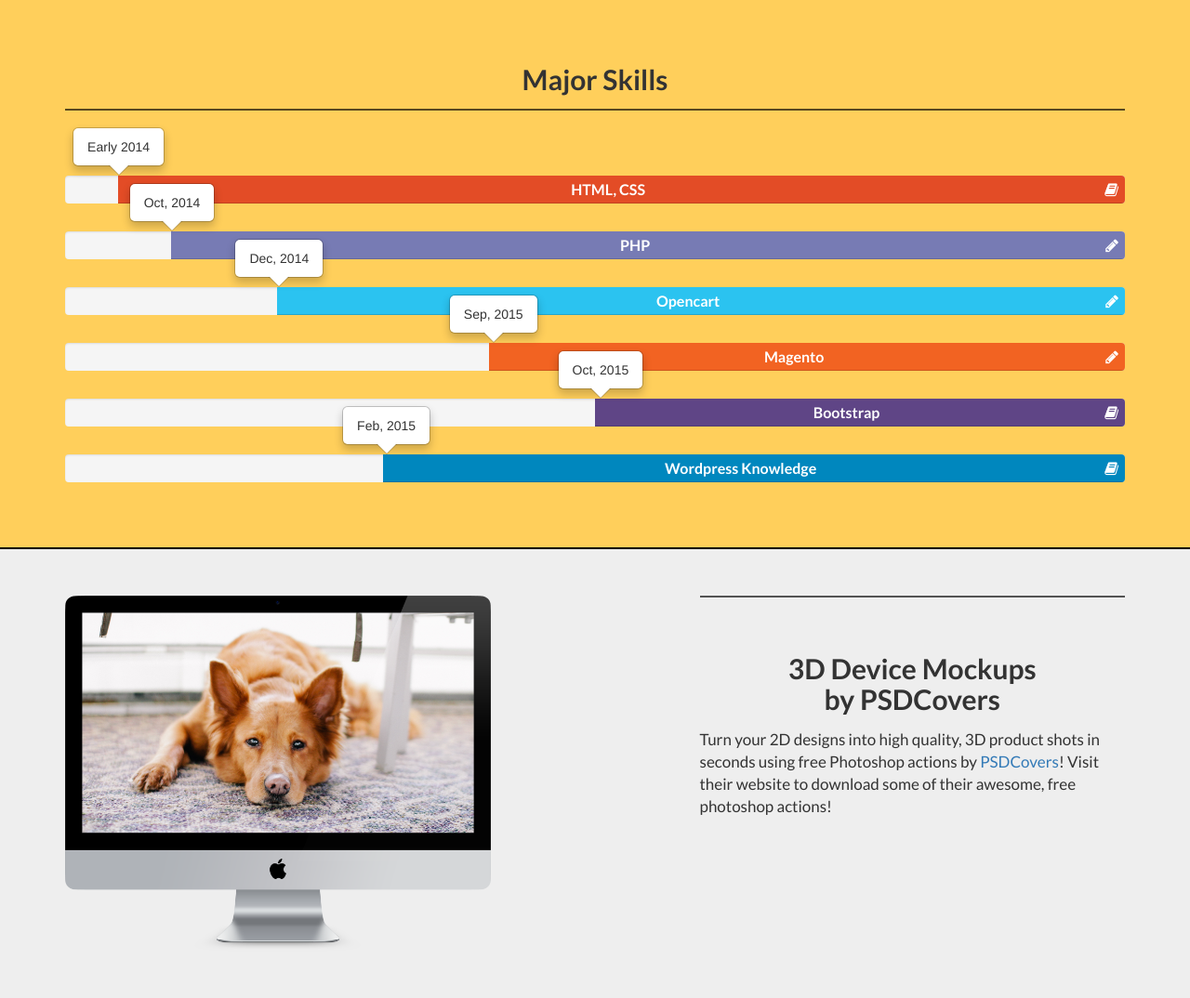
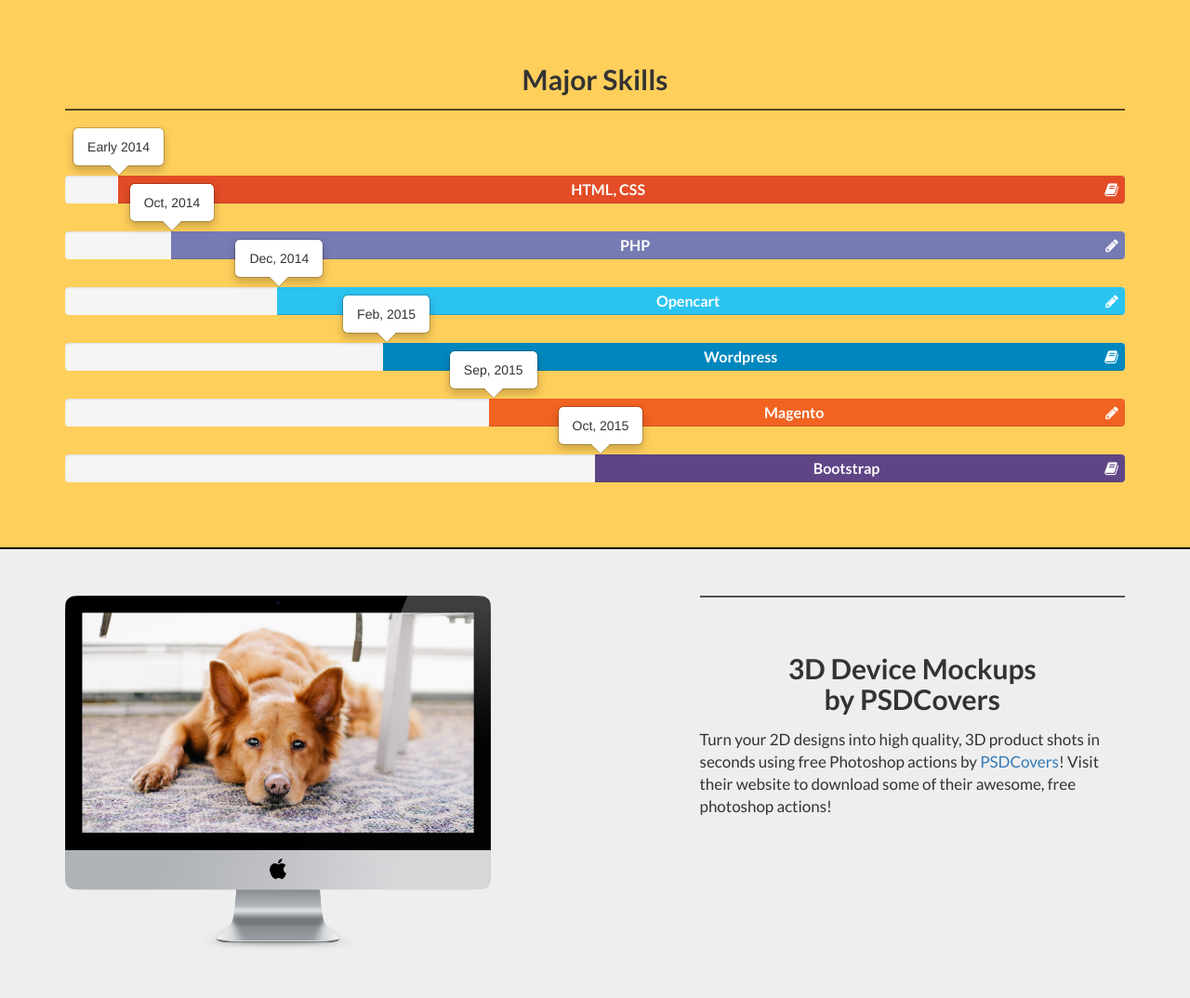
Before and after one commit to IamSaiSudheer/IamSaiSudheer, a PHP site: page / in a window 1280 px wide. Shown: the part 767-1841 px from the top of the page at 93% size. Run offline with PHP 8.4, Linux system fonts and the light colour scheme; some libraries are stand-ins or nearby versions.

Commit message:
Issue Fixed: Z-Index for Popover box is terminated, Order of Skills are placed according to Year Timeline.

```diff
--- a/css/landing-page.css
+++ b/css/landing-page.css
@@ -422,3 +422,6 @@ li[data-position="90"] {
     float: right;
     padding: 7px;
 }
+.popover {
+    z-index: 0;
+}
--- a/index.html
+++ b/index.html
@@ -125,6 +125,16 @@
                     </div>
 
                     <div class="progress">
+                        <div class="progress-bar progress-bar-wordpress active" role="progressbar" aria-valuenow="70" aria-valuemin="0" aria-valuemax="100" style="width:70%">Wordpress <i class="fa fa-book status" aria-hidden="true"></i></div>
+
+                        <div class="hidden-xs hidden-sm hidden-md" style="width: 100%;">
+                            <ul id="horizontal-style">
+                                <li class="mypopover" data-placement="top" data-position="30" data-content="Feb, 2015"></li>
+                            </ul>
+                        </div>
+                    </div>
+
+                    <div class="progress">
                         <div class="progress-bar progress-bar-magento active" role="progressbar" aria-valuenow="60" aria-valuemin="0" aria-valuemax="100" style="width:60%">Magento <i class="fa fa-pencil status" aria-hidden="true"></i></div>
 
                         <div class="hidden-xs hidden-sm hidden-md" style="width: 100%;">
@@ -140,16 +150,6 @@
                         <div class="hidden-xs hidden-sm hidden-md" style="width: 100%;">
                             <ul id="horizontal-style">
                                 <li class="mypopover" data-placement="top" data-position="50" data-content="Oct, 2015"></li>
-                            </ul>
-                        </div>
-                    </div>
-
-                    <div class="progress">
-                        <div class="progress-bar progress-bar-wordpress active" role="progressbar" aria-valuenow="70" aria-valuemin="0" aria-valuemax="100" style="width:70%">Wordpress Knowledge <i class="fa fa-book status" aria-hidden="true"></i></div>
-
-                        <div class="hidden-xs hidden-sm hidden-md" style="width: 100%;">
-                            <ul id="horizontal-style">
-                                <li class="mypopover" data-placement="top" data-position="30" data-content="Feb, 2015"></li>
                             </ul>
                         </div>
                     </div>
```
